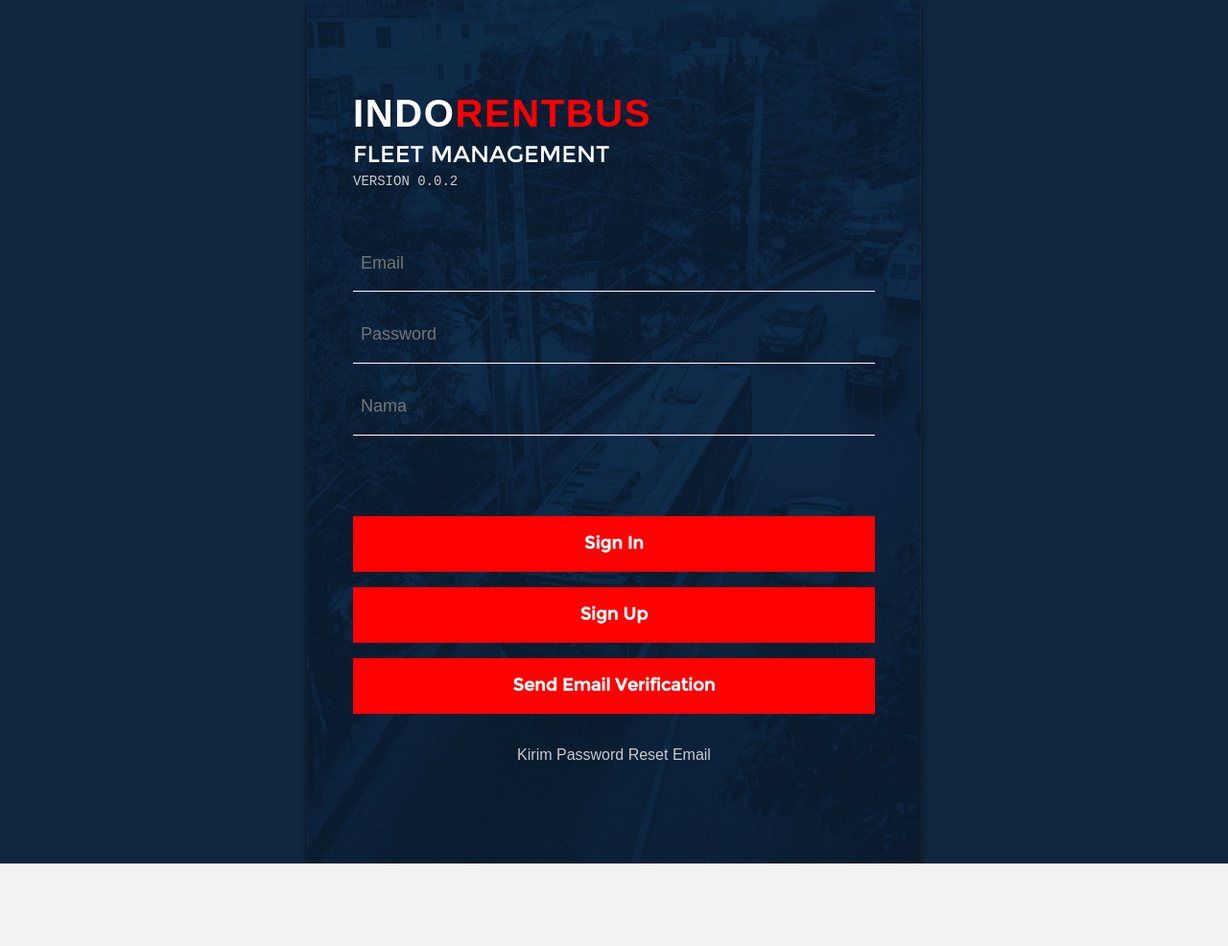
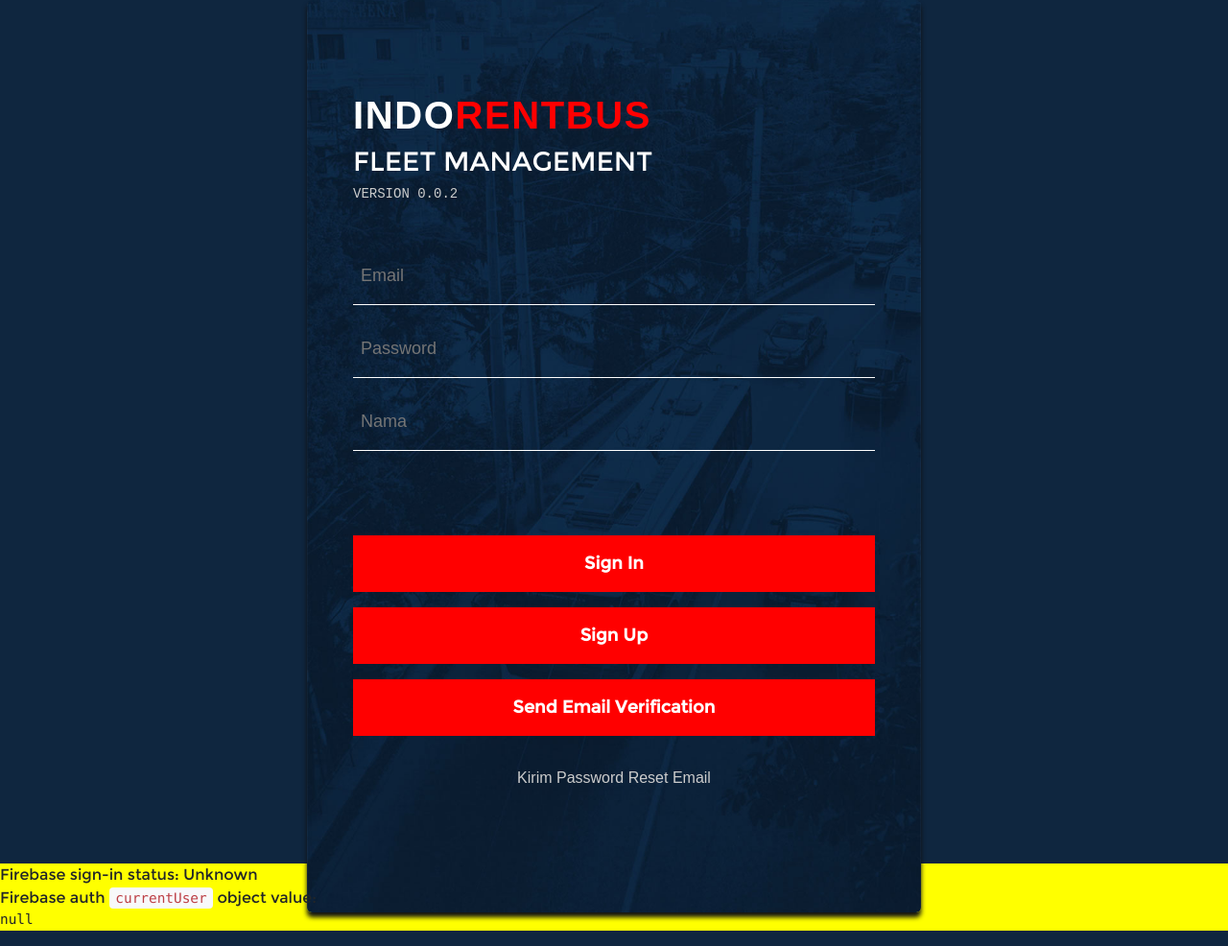
Before and after one commit to kemtol/indorentbus, a Jekyll site: the page built from index.html, in a window 1280 px wide. Shown: the whole page at 96% size. Built offline with Jekyll 4.4.1, drawn with Linux system fonts in a browser that asks for light colours; nearby versions of some CDN libraries; Markdown is read by kramdown in place of the engine named in the settings; comment, search, counter and statistics services are not loaded; before the commit the page ends 900 px from its top, so only the background shows below that; some of the changed lines change nothing that is shown.

Commit message:
Update default.html

```diff
--- a/_layouts/default.html
+++ b/_layouts/default.html
@@ -14,11 +14,17 @@
 			window.scrollTo(0, 1);
 		}
 	</script>
-	<link href="{{site.url}}/css/bootstrap.min.css" rel='stylesheet' type='text/css' />
+	<!--<link href="{{site.url}}/css/bootstrap.min.css" rel='stylesheet' type='text/css' />-->
+	<link rel="stylesheet" href="https://maxcdn.bootstrapcdn.com/bootstrap/4.0.0-beta.2/css/bootstrap.min.css" integrity="sha384-PsH8R72JQ3SOdhVi3uxftmaW6Vc51MKb0q5P2rRUpPvrszuE4W1povHYgTpBfshb" crossorigin="anonymous">
 	<!-- Custom Theme files -->
 	<link href="{{site.url}}/css/style.css" rel='stylesheet' type='text/css' />
 	<link href="{{site.url}}/css/font-awesome.css" rel="stylesheet">
 	<script src="https://ajax.googleapis.com/ajax/libs/jquery/3.2.1/jquery.min.js"></script>
+	<script src="https://cdnjs.cloudflare.com/ajax/libs/popper.js/1.12.3/umd/popper.min.js" integrity="sha384-vFJXuSJphROIrBnz7yo7oB41mKfc8JzQZiCq4NCceLEaO4IHwicKwpJf9c9IpFgh" crossorigin="anonymous"></script>
+	<script src="https://maxcdn.bootstrapcdn.com/bootstrap/4.0.0-beta.2/js/bootstrap.min.js" integrity="sha384-alpBpkh1PFOepccYVYDB4do5UnbKysX5WZXm3XxPqe5iKTfUKjNkCk9SaVuEZflJ" crossorigin="anonymous"></script>
+	<script src="{{site.url}}/js/moment-with-locales.min.js"></script>
+	<script src="{{site.url}}/js/bootstrap-datetimepicker.js"></script>
+	<script src="{{site.url}}/js/pitscheduler.min.js"></script>
 	<!-- Mainly scripts -->
 	<script src="{{site.url}}/js/Chart.js"></script>
 	<script src="{{site.url}}/js/jquery.metisMenu.js"></script>
@@ -86,10 +92,6 @@
 	<script src="{{ site.url }}/js/pie-chart.js" type="text/javascript"></script>
 	<!-- // pie chart -->
 
-	<script src="{{ site.url }}/js/bootstrap.min.js"></script>
-	<script src="{{site.url}}/js/moment-with-locales.min.js"></script>
-	<script src="{{site.url}}/js/bootstrap-datetimepicker.js"></script>
-	<script src="{{site.url}}/js/pitscheduler.min.js"></script>
 	<script type="text/javascript">
 		$(document).ready(function() {
 			initApp();
```
